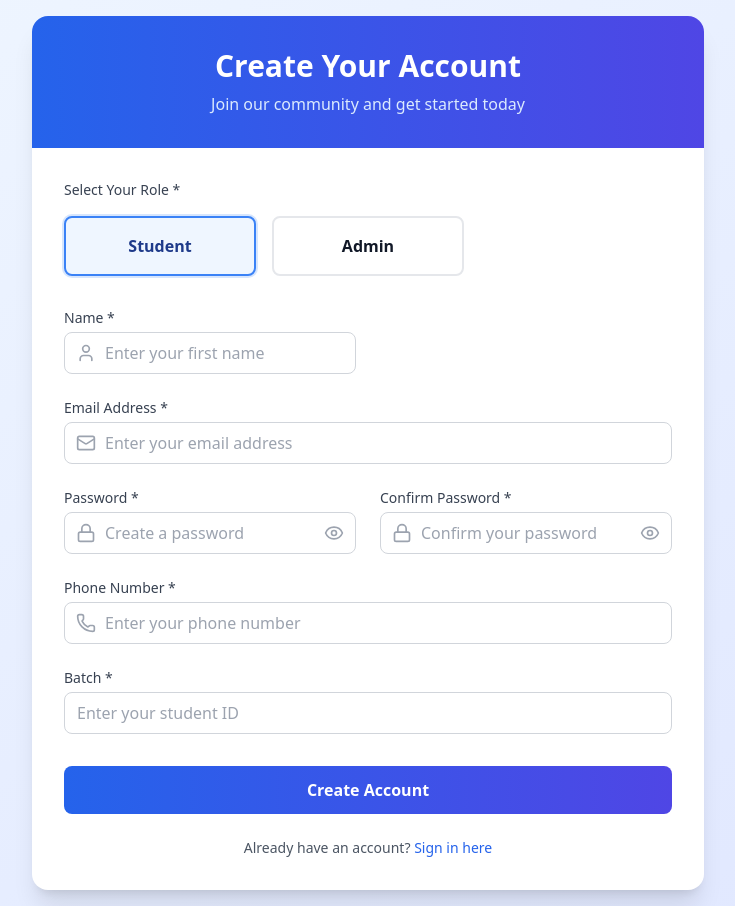
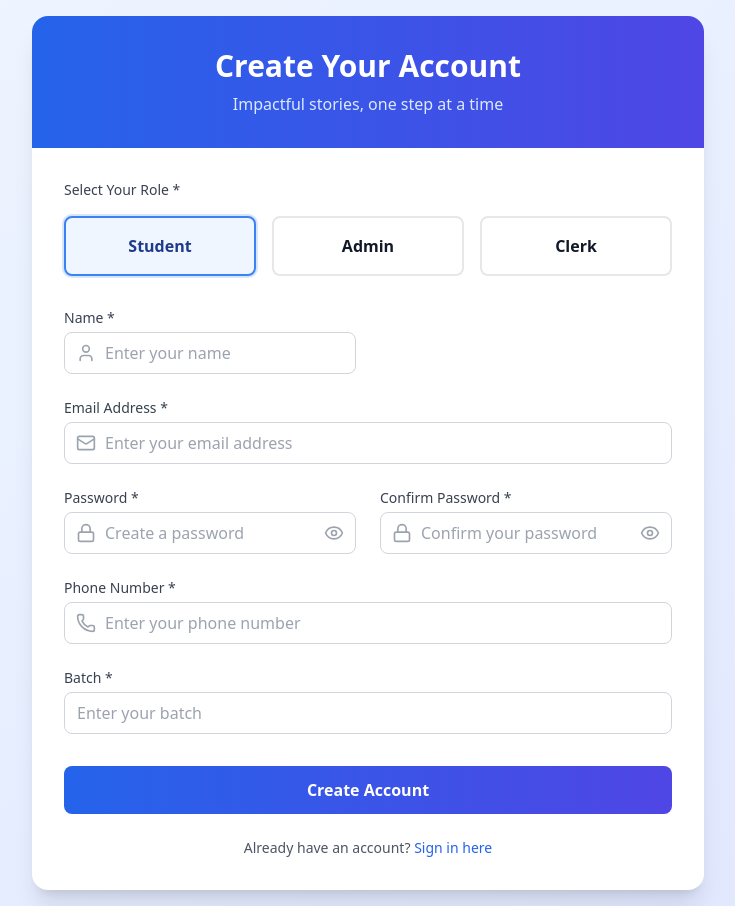
Before and after one commit to Mastercard-Code-For-Change-2-0/Team-24, a React (Vite) app in the folder vite-project/: page / in a window 1280 px wide. Both pictures are taken after a click on the button "Student". Shown: the whole page, without its empty margins (272-1007 px from the left). Built offline with nearby package versions, Linux system fonts and the light colour scheme.

Commit message:
fixed signup

```diff
--- a/vite-project/src/component/Signup.jsx
+++ b/vite-project/src/component/Signup.jsx
@@ -24,15 +24,15 @@ const RoleBasedSignup = () => {
     {
       id: 'student',
       name: 'Student',
-      icon: GraduationCap,
-      description: 'Access educational resources and student features'
     },
     {
       id: 'admin',
       name: 'Admin',
-      icon: Building,
-      description: 'Business tools and professional networking'
     },
+    {
+      id: 'clerk',
+      name: 'Clerk',
+      },
   ];
 
   const handleInputChange = (e) => {
@@ -180,7 +180,7 @@ const RoleBasedSignup = () => {
                 className={`w-full px-3 py-2 border rounded-lg focus:outline-none focus:ring-2 focus:ring-blue-500 ${
                   errors.studentId ? 'border-red-500' : 'border-gray-300'
                 }`}
-                placeholder="Enter your student ID"
+                placeholder="Enter your batch"
               />
               {errors.batch && <p className="text-red-500 text-sm mt-1">{errors.batch}</p>}
             </div>
@@ -197,7 +197,7 @@ const RoleBasedSignup = () => {
       <div className="max-w-2xl w-full bg-white rounded-2xl shadow-xl overflow-hidden">
         <div className="bg-gradient-to-r from-blue-600 to-indigo-600 p-8 text-white text-center">
           <h1 className="text-3xl font-bold mb-2">Create Your Account</h1>
-          <p className="text-blue-100">Join our community and get started today</p>
+          <p className="text-blue-100">Impactful stories, one step at a time</p>
         </div>
 
         <form onSubmit={handleSubmit} className="p-8">
@@ -239,24 +239,24 @@ const RoleBasedSignup = () => {
           {/* Basic Information */}
           <div className="grid grid-cols-1 md:grid-cols-2 gap-6 mb-6">
             <div>
-              <label className="block text-sm font-medium text-gray-700 mb-1">
+            <label className="block text-sm font-medium text-gray-700 mb-1">
                 Name *
               </label>
               <div className="relative">
                 <User className="absolute left-3 top-1/2 transform -translate-y-1/2 text-gray-400 w-5 h-5" />
                 <input
-                  type="text"
+                  type="name"
                   name="name"
                   value={formData.name}
                   onChange={handleInputChange}
                   className={`w-full pl-10 pr-3 py-2 border rounded-lg focus:outline-none focus:ring-2 focus:ring-blue-500 ${
                     errors.name ? 'border-red-500' : 'border-gray-300'
                   }`}
-                  placeholder="Enter your first name"
+                  placeholder="Enter your name"
                 />
-              </div>
               {errors.name && <p className="text-red-500 text-sm mt-1">{errors.name}</p>}
             </div>
+          </div>
           </div>
 
           <div className="mb-6">
--- a/vite-project/src/hooks/useSignup.jsx
+++ b/vite-project/src/hooks/useSignup.jsx
@@ -2,7 +2,7 @@
 import { useState } from "react";
 import axios from "axios";
 
-export default function useSignup(baseURL = "http://localhost:3000/api") {
+export default function useSignup(baseURL = "http://localhost:5000/api") {
   const [loading, setLoading] = useState(false);
   const [error, setError] = useState(null);
   const [newUser, setNewUser] = useState(null);
@@ -12,7 +12,7 @@ export default function useSignup(baseURL = "http://localhost:3000/api") {
     setError(null);
 
     try {
-      const res = await axios.post(`${baseURL}/signup`, {
+      const res = await axios.post(`${baseURL}/register`, {
         name :formData.name,
 
  email :formData.email,
```
